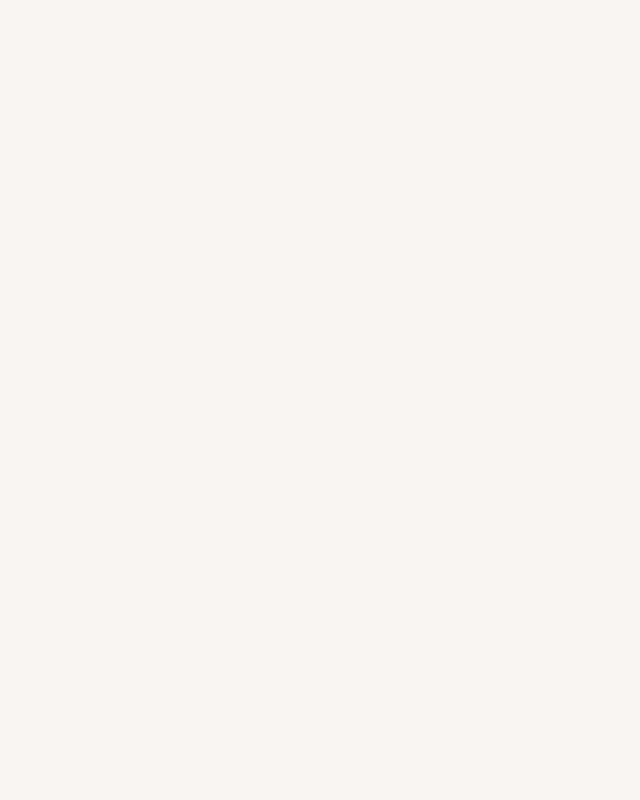
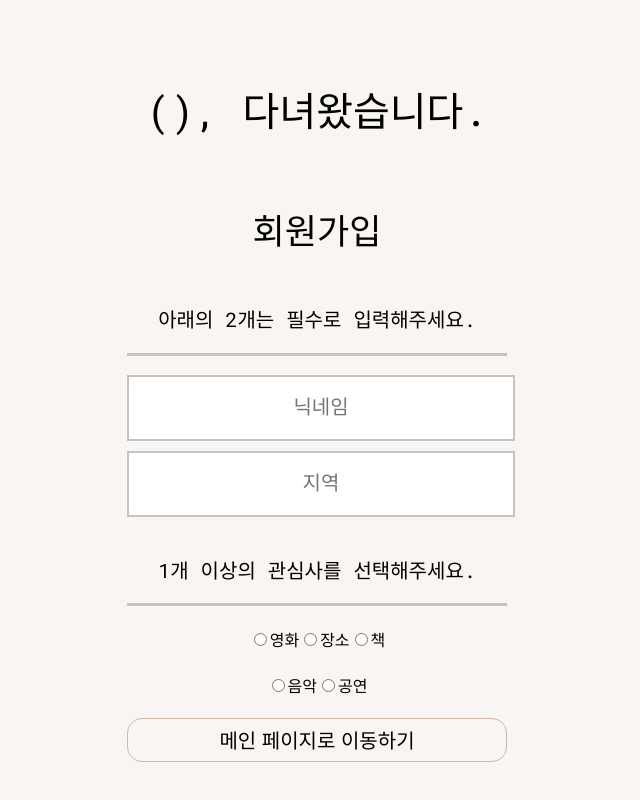
Before and after one commit to potato-club/Went-Frontend, a React (Create React App) app: page /signUp in a window 1280 px wide. Before the commit this address had no page. Shown: the whole page, without its empty margins (323-963 px from the left). Built offline with nearby package versions, Linux system fonts and the light colour scheme.

Commit message:
feat: 회원가입 페이지 디자인 생성

```diff
--- a/src/App.tsx
+++ b/src/App.tsx
@@ -1,12 +1,14 @@
 import { Route, Routes } from 'react-router-dom';
+import styled from 'styled-components';
+import SignUpPage from './pages/SignUpPage';
 import LoginPage from './pages/LoginPage';
-import styled from 'styled-components';
 
 function App() {
   return (
     <AppWrapper>
       <Routes>
         <Route path='/login' element={<LoginPage />} />
+        <Route path='/signUp' element={<SignUpPage />} />
       </Routes>
     </AppWrapper>
   );
--- /dev/null
+++ b/src/components/LoginPageBody/index.tsx
@@ -0,0 +1,13 @@
+import styled from 'styled-components';
+
+const LoginPageBody = styled.div`
+  width: 100%;
+  height: 100%;
+  display: flex;
+  flex-direction: column;
+  justify-content: center;
+  align-items: center;
+  /* flex-grow: 1; */
+`;
+
+export default LoginPageBody;
--- a/src/pages/LoginPage/index.tsx
+++ b/src/pages/LoginPage/index.tsx
@@ -2,13 +2,14 @@ import styled from 'styled-components';
 import googleImg from '../../asset/googleIcon.png';
 import kakaoImg from '../../asset/kakaoIcon.png';
 import Button from '../../components/Button';
+import LoginPageBody from '../../components/LoginPageBody';
 
 function LoginPage() {
   return (
     <LoginPageWrapper>
       <Title>(), 다녀왔습니다.</Title>
 
-      <ChangeComponent>
+      <LoginPageBody>
         <SubTitle>로그인/회원가입</SubTitle>
 
         <DescriptionBox>아래의 로그인 방식으로 함께 하세요.</DescriptionBox>
@@ -23,7 +24,7 @@ function LoginPage() {
             <span>{'카카오\n로그인'}</span>
           </ImageBox>
         </ImageBoxWrapper>
-      </ChangeComponent>
+      </LoginPageBody>
 
       <Button>메인 페이지로 이동하기</Button>
     </LoginPageWrapper>
@@ -48,17 +49,8 @@ const Title = styled.div`
 `;
 
 const SubTitle = styled.div`
-  margin: 65px 2px 100px 4px;
+  margin: 65px 0 100px 0;
   font-size: 35px;
-`;
-
-const ChangeComponent = styled.div`
-  width: 100%;
-  display: flex;
-  flex-direction: column;
-  justify-content: center;
-  align-items: center;
-  flex-grow: 1;
 `;
 
 const DescriptionBox = styled.div`
--- /dev/null
+++ b/src/pages/SignUpPage/index.tsx
@@ -0,0 +1,130 @@
+import styled from 'styled-components';
+import Button from '../../components/Button';
+import LoginPageBody from '../../components/LoginPageBody';
+
+function SignUpPage() {
+  return (
+    <LoginPageWrapper>
+      <Title>(), 다녀왔습니다.</Title>
+      <LoginPageBody>
+        <SubTitle>회원가입</SubTitle>
+
+        <DescriptionBox>아래의 2개는 필수로 입력해주세요.</DescriptionBox>
+
+        <InputBox>
+          <Input type='text' placeholder='닉네임' />
+          <Input type='text' placeholder='지역' />
+        </InputBox>
+
+        <DescriptionBox>1개 이상의 관심사를 선택해주세요.</DescriptionBox>
+
+        <RadioBox>
+          <div>
+            <input type='radio' name='intertest' value='movie' />
+            <span>영화</span>
+            <input type='radio' name='intertest' value='location' />
+            <span>장소</span>
+            <input type='radio' name='intertest' value='book' />
+            <span>책</span>
+          </div>
+          <div>
+            <input type='radio' name='intertest' value='music' />
+            <span>음악</span>
+            <input type='radio' name='intertest' value='performance' />
+            <span>공연</span>
+          </div>
+        </RadioBox>
+      </LoginPageBody>
+      <Button>메인 페이지로 이동하기</Button>
+    </LoginPageWrapper>
+  );
+}
+
+const LoginPageWrapper = styled.div`
+  display: flex;
+  flex-direction: column;
+  align-items: center;
+  width: 380px;
+  height: 100vh;
+  margin: 0 auto;
+  padding: 0 20px;
+  /* justify-content: center; */
+  max-width: 100%; /* 화면 크기가 작을 때 대응 */
+`;
+
+const Title = styled.div`
+  margin-top: 80px;
+  font-size: 40px;
+`;
+
+const SubTitle = styled.div`
+  margin: 65px 0 50px 0;
+  font-size: 35px;
+`;
+
+const DescriptionBox = styled.div`
+  width: 100%;
+  height: 40px;
+  border-bottom: 3px solid #c6c4c2;
+  text-align: center;
+  display: flex;
+  flex-direction: column;
+  font-size: 20px;
+  padding-bottom: 10px;
+  white-space: pre-wrap;
+`;
+
+const ImageBoxWrapper = styled.div`
+  height: 100%;
+  display: flex;
+  gap: 80px;
+  /* justify-content: space-between; */
+  align-items: center;
+`;
+
+const ImageBox = styled.div`
+  width: 80px;
+  white-space: pre-wrap;
+
+  display: flex;
+  flex-direction: column;
+  gap: 15px;
+
+  cursor: pointer;
+
+  span {
+    text-align: center;
+  }
+`;
+
+const Img = styled.img``;
+
+const RadioBox = styled.div`
+  width: 100%;
+  height: 20%;
+  text-align: center;
+  display: flex;
+  flex-direction: column;
+  justify-content: center;
+  gap: 20%;
+  /* padding: 10px 0; */
+`;
+
+const InputBox = styled.div`
+  width: 100%;
+  display: flex;
+  flex-direction: column;
+  gap: 10px;
+  margin: 5% 0 10% 0;
+`;
+
+const Input = styled.input`
+  width: 100%;
+  height: 60px;
+  border: 2px solid #c6c4c2;
+  background: #fff;
+  text-align: center;
+  font-size: 20px;
+`;
+
+export default SignUpPage;
```
